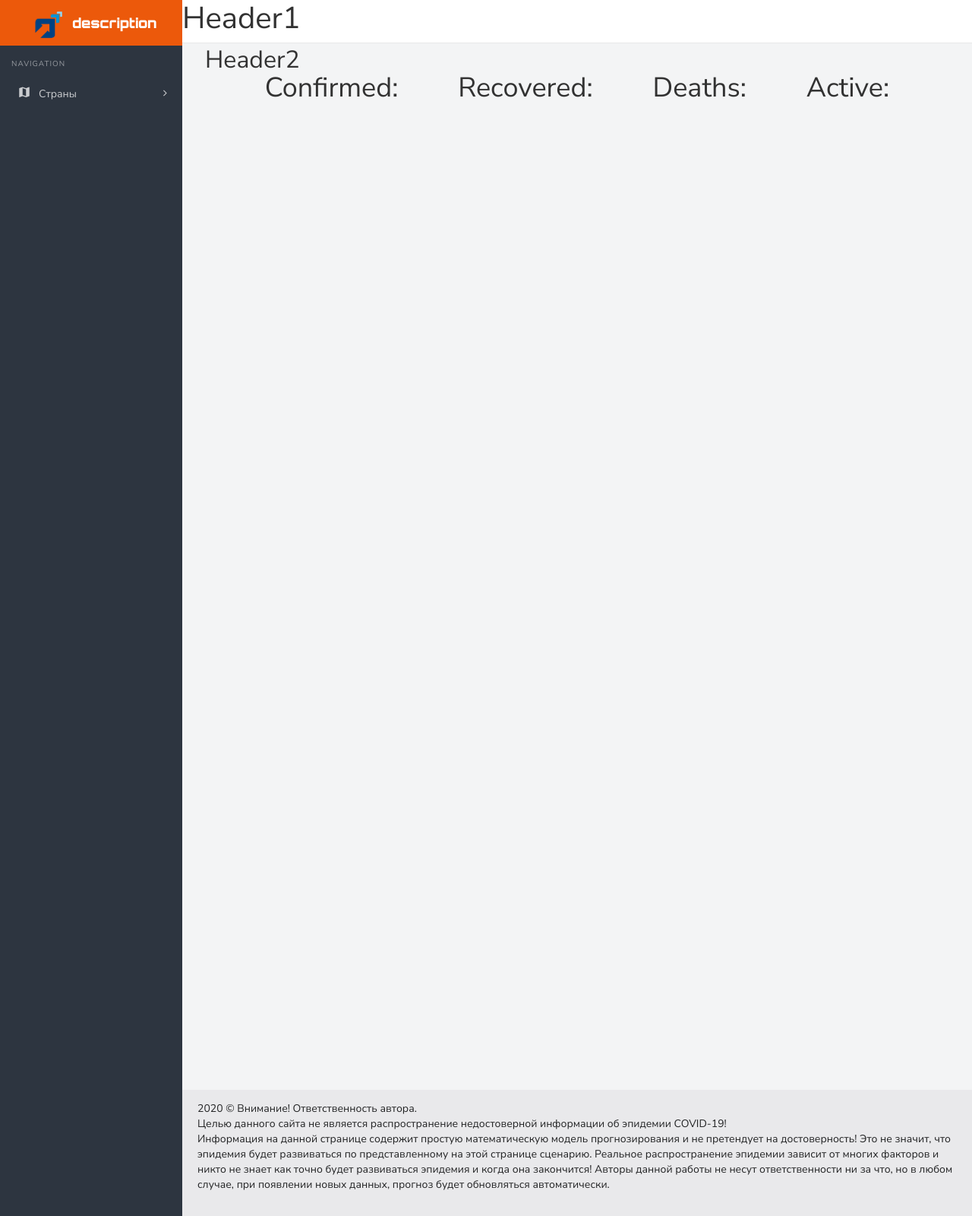
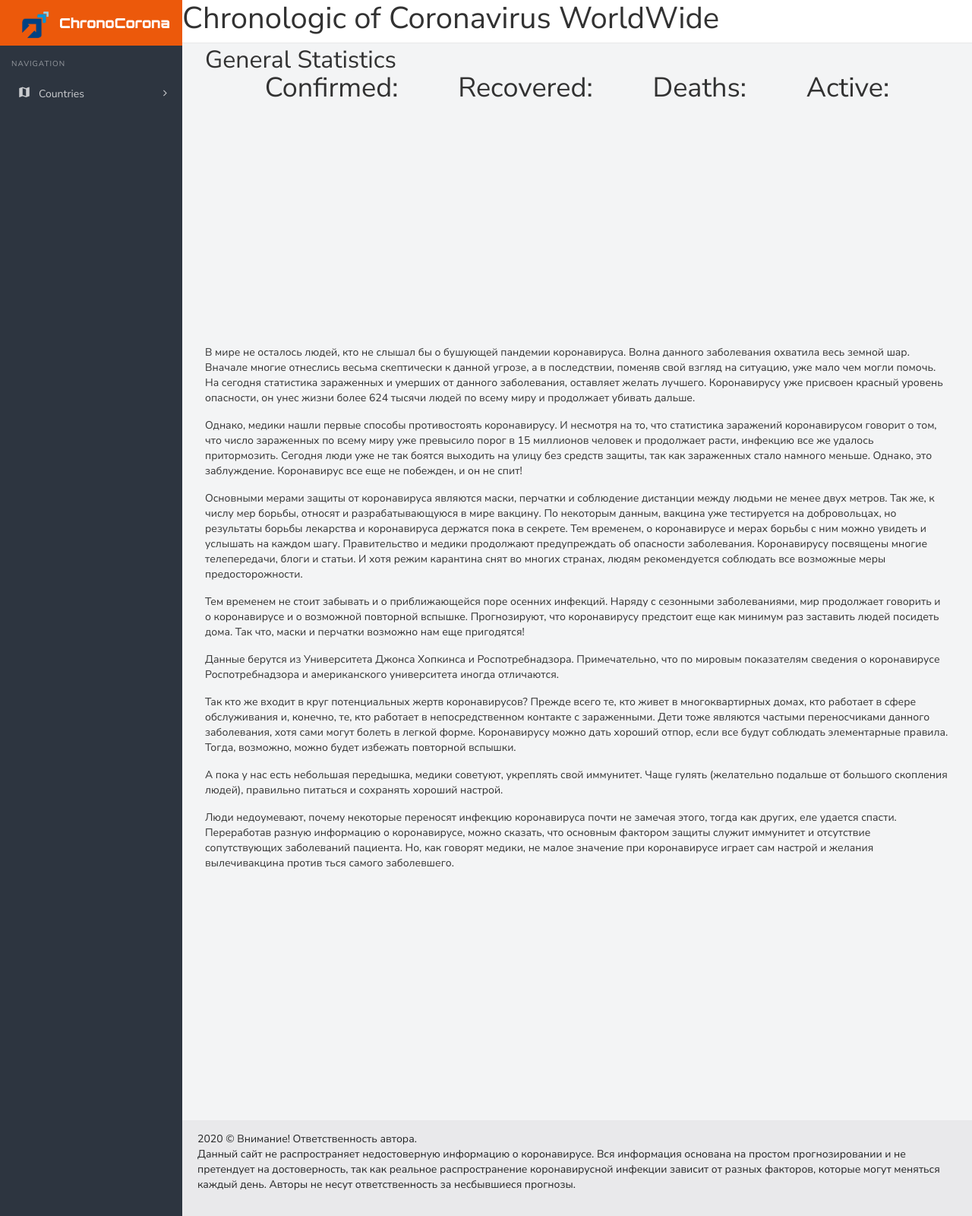
Before and after one commit to koyang-kuleshov/simple_prognozer, a Django app: template simple_prognozer/mainapp/templates/mainapp/index.html in a window 1280 px wide. Shown: the whole page at 76% size. Run offline with Django 3.2, Linux system fonts and the light colour scheme; the template is opened without the code that fills it, so the values that code supplies are empty; a map, chart or similar area stays blank; some libraries are stand-ins or nearby versions.

Commit message:
Add content to site pages

```diff
--- a/simple_prognozer/mainapp/templates/mainapp/base.html
+++ b/simple_prognozer/mainapp/templates/mainapp/base.html
@@ -9,7 +9,7 @@
         <meta name="author" content="Mannat Themes">
         <meta name="keyword" content="">
 
-        <title>When We All Day</title>
+        <title>Chronologic of Coronavirus</title>
 
         <!-- Chart Resources -->
         {% block chart-resources %}
@@ -40,7 +40,7 @@
                         </li>
                         {% block sidebar-menu-list-nav %}
                         {% endblock %}
-                        <li class="menu-list"><a href="#"><i class="mdi mdi-map" aria-hidden="true"></i><span>Страны</span></a>
+                        <li class="menu-list"><a href="#"><i class="mdi mdi-map" aria-hidden="true"></i><span>Countries</span></a>
                             <ul class="child-list">
 
                                 {% for country in countries %}
@@ -66,7 +66,7 @@
                                 <img src="{% static 'img/logo.png' %}" alt="" height="46">
                             </span>
                             <!--<i class="fa fa-maxcdn"></i>-->
-                            <span class="brand-name">description</span>
+                            <span class="brand-name">ChronoCorona</span>
                         </a>
                     </div>
 
@@ -118,22 +118,29 @@
                     {% block chart-js %}
                     {% endblock %}
                     <!--chart.js end-->
+                    <div class="text">
+                        <p>
+                        В мире не осталось людей, кто не слышал бы о бушующей пандемии коронавируса. Волна данного заболевания охватила весь земной шар. Вначале многие отнеслись весьма скептически к данной угрозе, а в последствии, поменяв свой взгляд на ситуацию, уже мало чем могли помочь. На сегодня статистика зараженных и умерших от данного заболевания, оставляет желать лучшего. Коронавирусу уже присвоен красный уровень опасности, он унес жизни более 624 тысячи людей по всему миру и продолжает убивать дальше.</p>
+                        <p>Однако, медики нашли первые способы противостоять коронавирусу. И несмотря на то, что статистика заражений коронавирусом говорит о том, что число зараженных по всему миру уже превысило порог в 15 миллионов человек и продолжает расти, инфекцию все же удалось притормозить. Сегодня люди уже не так боятся выходить на улицу без средств защиты, так как зараженных стало намного меньше. Однако, это заблуждение. Коронавирус все еще не побежден, и он не спит!</p>
+                        <p>Основными мерами защиты от коронавируса являются маски, перчатки и соблюдение дистанции между людьми не менее двух метров. Так же, к числу мер борьбы, относят и разрабатывающуюся в мире вакцину. По некоторым данным, вакцина уже тестируется на добровольцах, но результаты борьбы лекарства и коронавируса держатся пока в секрете. Тем временем, о коронавирусе и мерах борьбы с ним можно увидеть и услышать на каждом шагу. Правительство и медики продолжают предупреждать об опасности заболевания. Коронавирусу посвящены многие телепередачи, блоги и статьи. И хотя режим карантина снят во многих странах, людям рекомендуется соблюдать все возможные меры предосторожности.</p>
+                        <p>Тем временем не стоит забывать и о приближающейся поре осенних инфекций. Наряду с сезонными заболеваниями, мир продолжает говорить и о коронавирусе и о возможной повторной вспышке. Прогнозируют, что коронавирусу предстоит еще как минимум раз заставить людей посидеть дома. Так что, маски и перчатки возможно нам еще пригодятся!</p>
+                        <p>Данные берутся из Университета Джонса Хопкинса и Роспотребнадзора. Примечательно, что по мировым показателям сведения о коронавирусе Роспотребнадзора и американского университета иногда отличаются.</p>
+                        <p>Так кто же входит в круг потенциальных жертв коронавирусов? Прежде всего те, кто живет в многоквартирных домах, кто работает в сфере обслуживания и, конечно, те, кто работает в непосредственном контакте с зараженными. Дети тоже являются частыми переносчиками данного заболевания, хотя сами могут болеть в легкой форме. Коронавирусу можно дать хороший отпор, если все будут соблюдать элементарные правила. Тогда, возможно, можно будет избежать повторной вспышки.</p>
+                        <p>А пока у нас есть небольшая передышка, медики советуют, укреплять свой иммунитет. Чаще гулять (желательно подальше от большого скопления людей), правильно питаться и сохранять хороший настрой.</p>
+                        <p>Люди недоумевают, почему некоторые переносят инфекцию коронавируса почти не замечая этого, тогда как других, еле удается спасти. Переработав разную информацию о коронавирусе, можно сказать, что основным фактором защиты служит иммунитет и отсутствие сопутствующих заболеваний пациента. Но, как говорят медики, не малое значение при коронавирусе играет сам настрой и желания вылечивакцина против ться самого заболевшего.</p>
+            </div>
 
-                </div><!--end container-->
+            </div><!--end container-->
 
                 <!--footer section start-->
                 <footer class="footer">
                     <p>
                         2020 &copy; Внимание! Ответственность автора.
                         <br>
-                        Целью данного сайта не является распространение недостоверной информации об эпидемии COVID-19!
-                        <br>
-                        Информация на данной странице содержит простую математическую модель прогнозирования и
-                        не претендует на достоверность! Это не значит, что эпидемия будет развиваться
-                        по представленному на этой странице сценарию. Реальное распространение эпидемии зависит
-                        от многих факторов и никто не знает как точно будет развиваться эпидемия и когда она закончится!
-                        Авторы данной работы не несут ответственности ни за что, но в любом случае,
-                        при появлении новых данных, прогноз будет обновляться автоматически.
+                        Данный сайт не распространяет недостоверную информацию о коронавирусе.
+                        Вся информация основана на простом прогнозировании и не претендует на достоверность,
+                        так как реальное распространение коронавирусной инфекции зависит от разных факторов,
+                        которые могут меняться каждый день. Авторы не несут ответственность за несбывшиеся прогнозы.
                     </p>
 
                 </footer>
--- a/simple_prognozer/mainapp/templates/mainapp/country_page.html
+++ b/simple_prognozer/mainapp/templates/mainapp/country_page.html
@@ -16,7 +16,7 @@
 {% endblock %}
 
 {% block header1 %}
-    <h1 class="header-1">Header1</h1>
+    <h1 class="header-1">Chronologic of Coronavirus WorldWide</h1>
 {% endblock %}
 
 {% block header2 %}
@@ -35,7 +35,6 @@
     </style>
     <!-- HTML -->
     <div id="chartdiv"></div>
-    <div>Icons made by <a href="https://www.flaticon.com/authors/pixel-perfect" title="Pixel perfect">Pixel perfect</a> from <a href="https://www.flaticon.com/" title="Flaticon">www.flaticon.com</a></div>
 
 {% endblock %}
 
--- a/simple_prognozer/mainapp/templates/mainapp/index.html
+++ b/simple_prognozer/mainapp/templates/mainapp/index.html
@@ -7,11 +7,11 @@
 {% endblock %}
 
 {% block header1 %}
-    <h1 class="header-1">Header1</h1>
+    <h1 class="header-1">Chronologic of Coronavirus WorldWide</h1>
 {% endblock %}
 
 {% block header2 %}
-    <h2 class="header-2">Header2</h2>
+    <h2 class="header-2">General Statistics</h2>
 {% endblock %}
 
 {% block chart-js %}
--- a/simple_prognozer/static/css/styles.css
+++ b/simple_prognozer/static/css/styles.css
@@ -206,3 +206,8 @@ b, strong {
 .navbar-header {
   float: none;
 }
+
+.text {
+    padding-top: 20px;
+    padding-bottom: 20px;
+}
```
